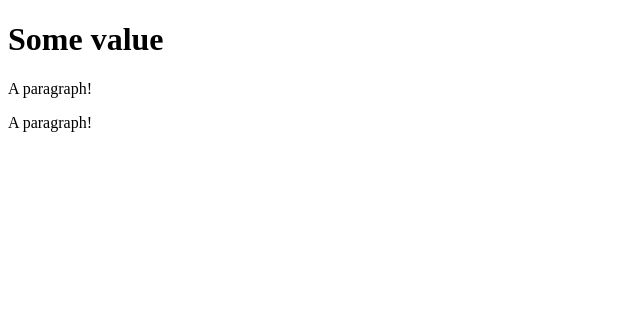
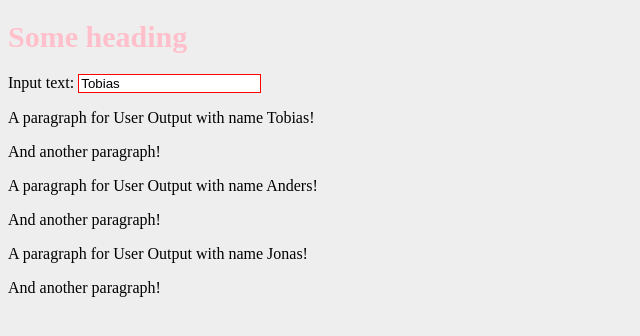
Before and after one commit to Haugen/udemy-react-max, a React (Create React App) app: page / in a window 1280 px wide. Shown: the top 336 px of the page, without its empty margins (0-640 px from the left). Built offline with nearby package versions, Linux system fonts and the light colour scheme.

Commit message:
First very basic assignment.

```diff
--- a/src/examples/assignment1/App.js
+++ b/src/examples/assignment1/App.js
@@ -1,13 +1,33 @@
 import React, {Component} from 'react';
-import Comp from './comp';
+import UserInput from './UserInput';
+import UserOutput from './UserOutput';
+
+import './index.css';
 
 class App extends Component {
+  state = {
+    userName: "Tobias"
+  }
+
+  nameChangedHandler = event => {
+    this.setState({
+      userName: event.target.value
+    })
+  }
+
+  styles = {
+    color: 'pink',
+    fontSize: '30px'
+  }
+
   render() {
     return(
       <div className="app">
-        <h1>Some value</h1>
-        <Comp />
-        <Comp />
+        <h1 style={this.styles}>Some heading</h1>
+        <UserInput name={this.state.userName} changed={this.nameChangedHandler} />
+        <UserOutput name={this.state.userName} />
+        <UserOutput name="Anders" />
+        <UserOutput name="Jonas" />
       </div>
     );
   };
--- /dev/null
+++ b/src/examples/assignment1/UserInput.js
@@ -0,0 +1,15 @@
+import React from 'react';
+
+const UserInput = props => {
+  const inputStyles = {
+    border: '1px solid red'
+  }
+
+  return(
+    <div className="user-output">
+      Input text: <input style={inputStyles} type="text" onChange={props.changed} value={props.name} />
+    </div>
+  );
+}
+
+export default UserInput;
--- /dev/null
+++ b/src/examples/assignment1/UserOutput.js
@@ -0,0 +1,12 @@
+import React from 'react';
+
+const UserOutput = props => {
+  return(
+    <div className="user-output">
+      <p>A paragraph for User Output with name {props.name}!</p>
+      <p>And another paragraph!</p>
+    </div>
+  );
+}
+
+export default UserOutput;
--- a/src/examples/assignment1/comp.js
+++ /dev/null
@@ -1,9 +0,0 @@
-import React from 'react';
-
-const newComp = () => {
-  return(
-    <p>A paragraph!</p>
-  );
-}
-
-export default newComp;
--- /dev/null
+++ b/src/examples/assignment1/index.css
@@ -0,0 +1,3 @@
+body {
+  background-color: #eee;
+}
```
